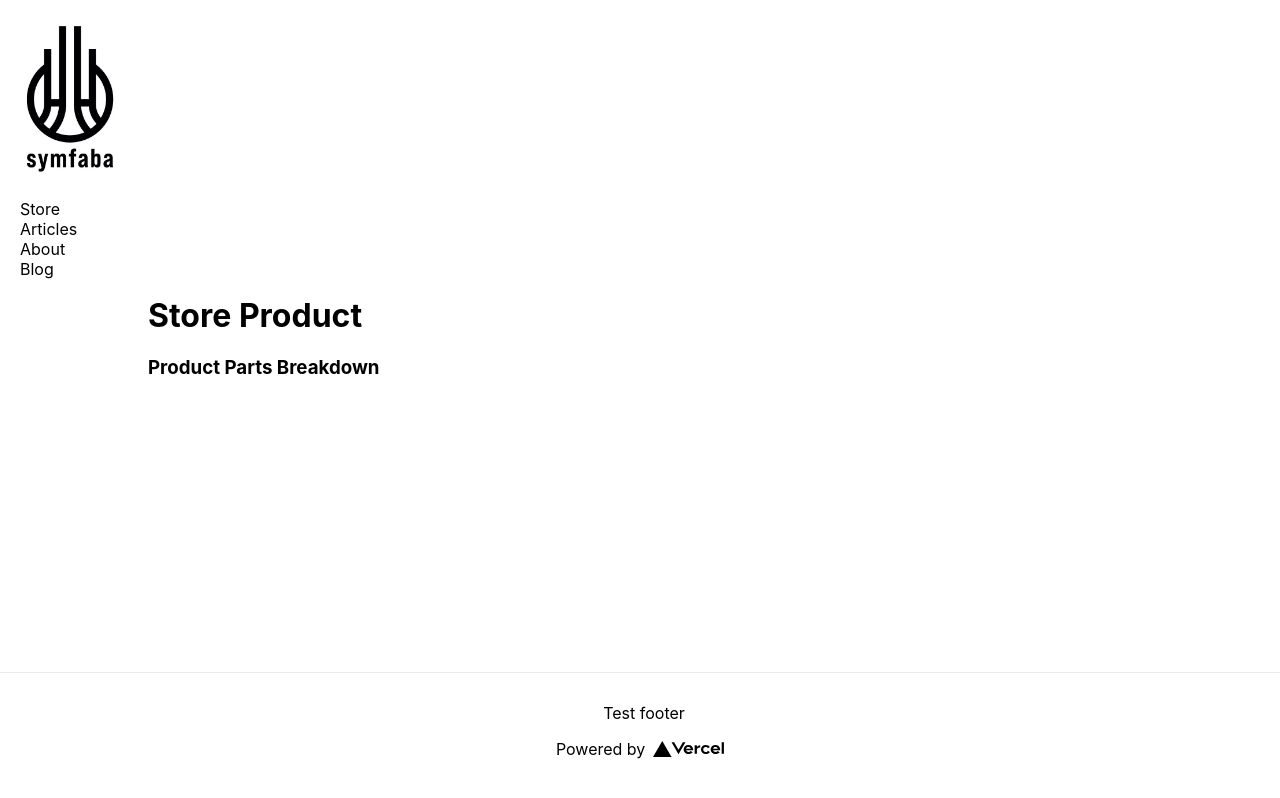
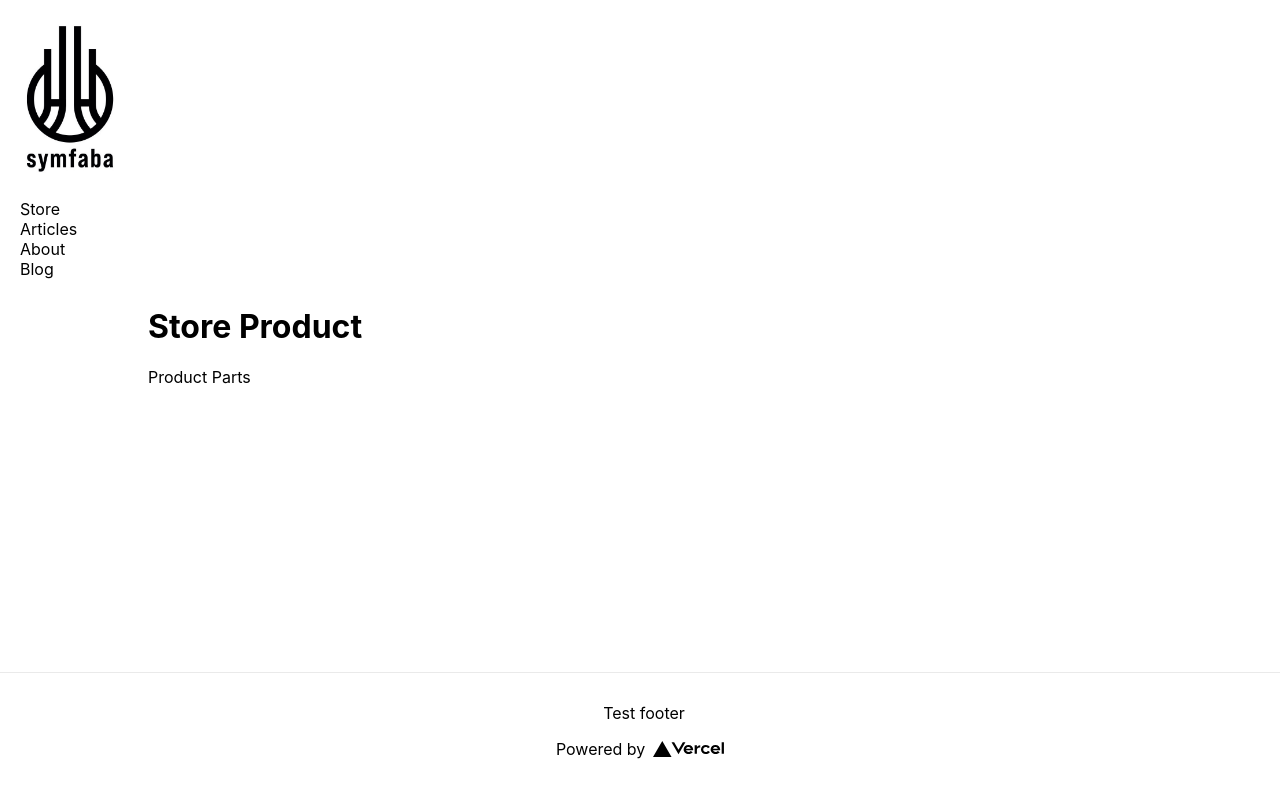
Before and after one commit to andremichalowski/symfaba, a Next.js app: page /store_pages/store_product in a window 1280 px wide. Built offline with nearby package versions, Linux system fonts and the light colour scheme.

Commit message:
Link for breakdown in store not in card

```diff
--- a/pages/store_pages/store_product.js
+++ b/pages/store_pages/store_product.js
@@ -1,15 +1,25 @@
 // import Head from 'next/head'
 import Link from 'next/link'
 import styles from '../../styles/Home.module.scss'
+import ProductCard from '../../components/product_parts_breakdown'
 
-export default function StoreProduct() {
+export default function StoreProduct(props) {
   return (
     <div className={styles.container}>
 
       <products className={styles.products}>
         <h1>Store Product</h1>
+          {/* <ProductCard name={props.name} image={props.image} description={props.description} /> */}
 
-        <Link href="/store_pages/product_parts_breakdown"><h3>Product Parts Breakdown</h3></Link>
+
+
+
+
+
+
+          <Link href="/product_parts_breakdown">
+            Product Parts
+          </Link>
       </products>
 
     </div>
```
